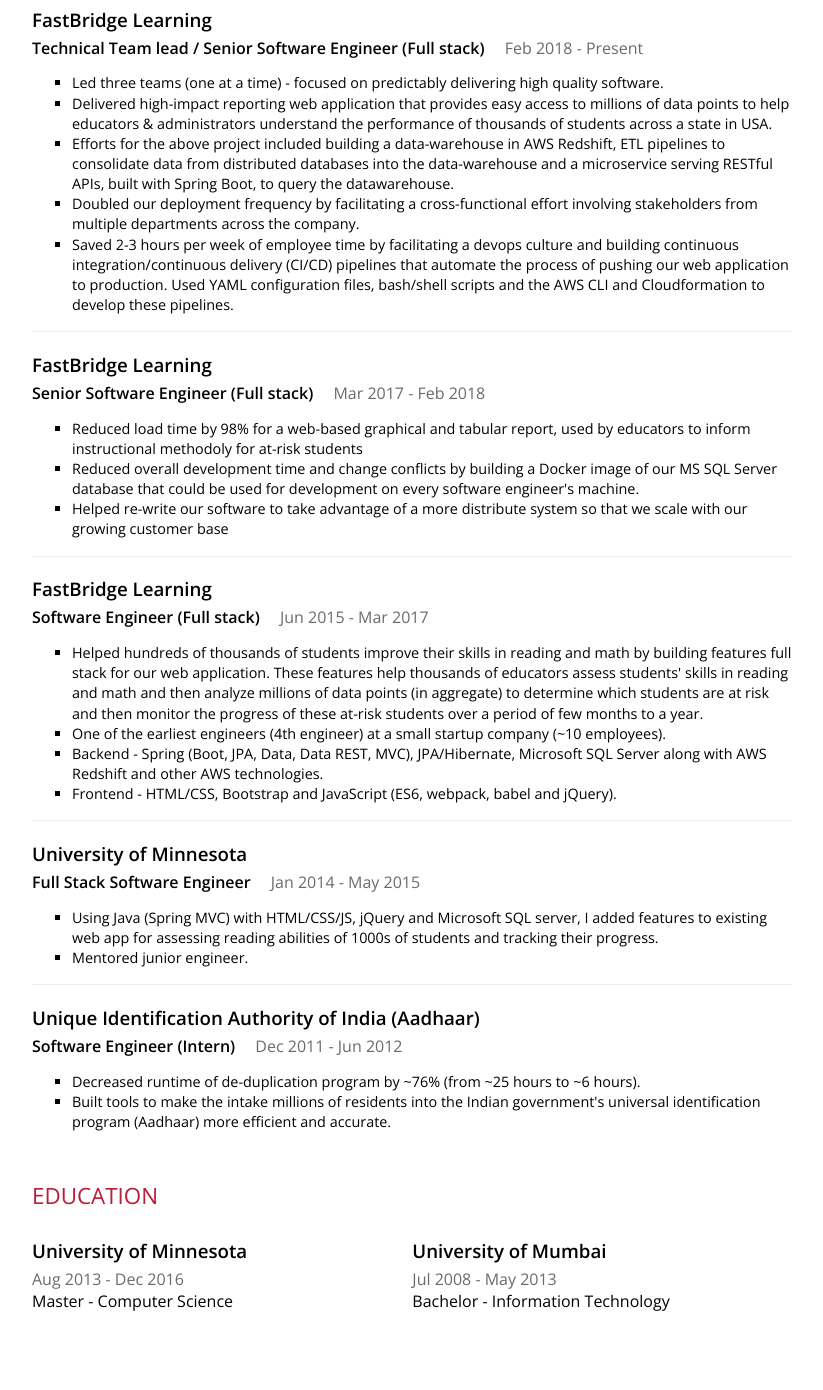
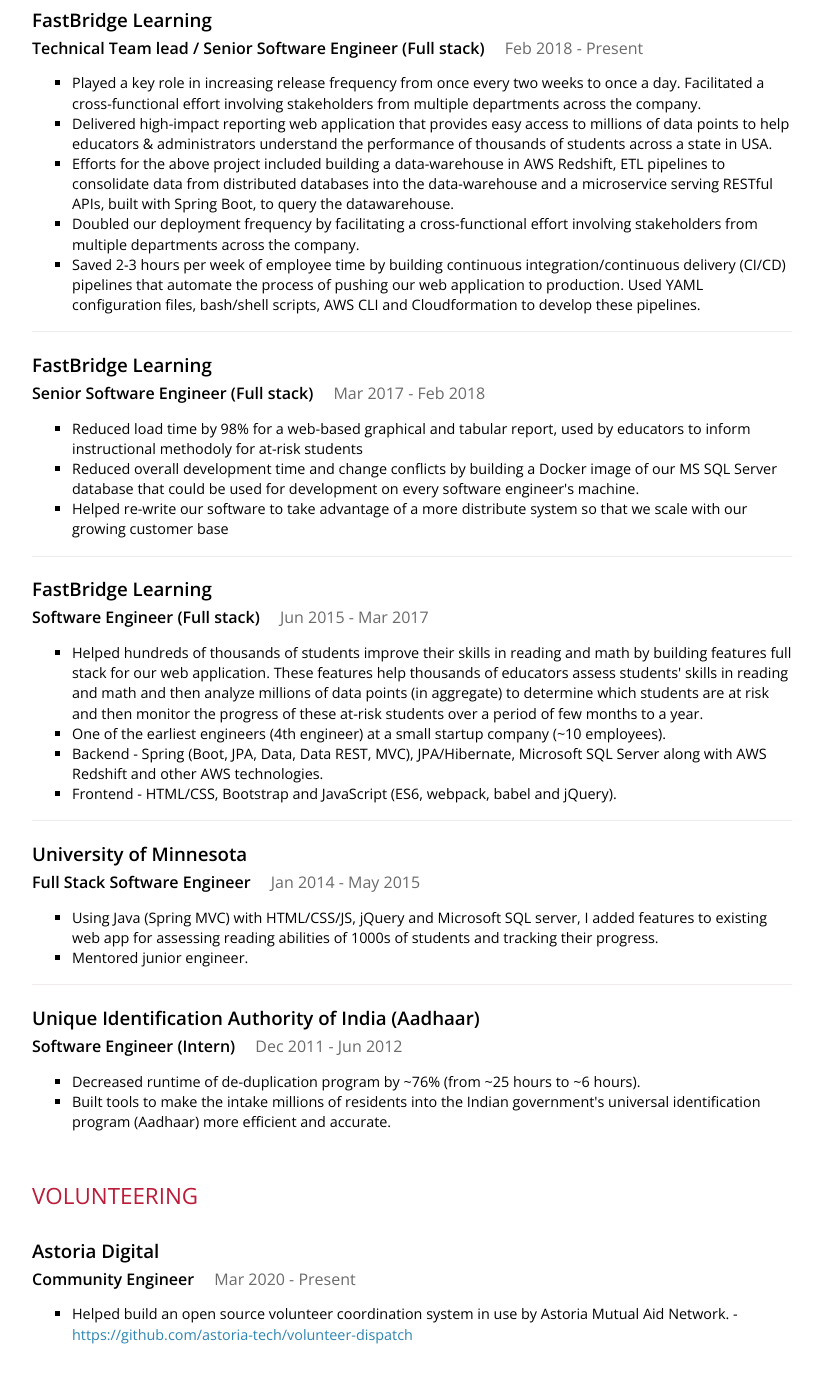
Before and after one commit to vr3690/vr3690.github.io, a website: page resume/resume.html in a window 1280 px wide. Shown: the part 626-2016 px from the top of the page, without its empty margins (8-831 px from the left). Drawn offline with nearby package versions, Linux system fonts and the light colour scheme.

Commit message:
Updated key points about experience at FBL. Added info about Astoria Digital

```diff
--- a/resume/resume.html
+++ b/resume/resume.html
@@ -236,8 +236,9 @@
 			</span>
 
                     <ul class="highlights">
-                        <li>Led three teams (one at a time) - focused on predictably delivering high
-                            quality software.</li>
+                        <li>Played a key role in increasing release frequency from once every two
+                            weeks to once a day. Facilitated a cross-functional effort involving stakeholders
+                            from multiple departments across the company.</li>
                         <li>Delivered high-impact reporting web application that provides easy access
                             to millions of data points to help educators &amp; administrators understand
                             the performance of thousands of students across a state in USA.</li>
@@ -247,11 +248,10 @@
                             with Spring Boot, to query the datawarehouse.</li>
                         <li>Doubled our deployment frequency by facilitating a cross-functional effort
                             involving stakeholders from multiple departments across the company.</li>
-                        <li>Saved 2-3 hours per week of employee time by facilitating a devops culture
-                            and building continuous integration/continuous delivery (CI/CD) pipelines
-                            that automate the process of pushing our web application to production.
-                            Used YAML configuration files, bash/shell scripts and the AWS CLI and Cloudformation
-                            to develop these pipelines.</li>
+                        <li>Saved 2-3 hours per week of employee time by building continuous integration/continuous
+                            delivery (CI/CD) pipelines that automate the process of pushing our web
+                            application to production. Used YAML configuration files, bash/shell scripts,
+                            AWS CLI and Cloudformation to develop these pipelines.</li>
                     </ul>
                 </section>
                 <section class="item">
@@ -350,6 +350,30 @@
                     </ul>
                 </section>
             </section>
+            <section class="experience">
+                	<h2>Volunteering</h2>
+
+                <div class="item">
+                    <header>
+                        	<h3 class="name">Astoria Digital</h3>
+
+                    </header>	<span class="position">
+				Community Engineer
+			</span>
+	<span class="startDate">
+				Mar 2020
+			</span>
+	<span class="endDate">
+				- Present
+			</span>
+
+                    <ul class="highlights">
+                        <li>Helped build an open source volunteer coordination system in use by Astoria
+                            Mutual Aid Network. - <a href="https://github.com/astoria-tech/volunteer-dispatch">https://github.com/astoria-tech/volunteer-dispatch</a>
+                        </li>
+                    </ul>
+                </div>
+            </section>
             <section id="education">
                 	<h2>Education</h2>
 
```
Also changed, not shown: resume/resume.json (+11 -2 lines), 2 other files.
